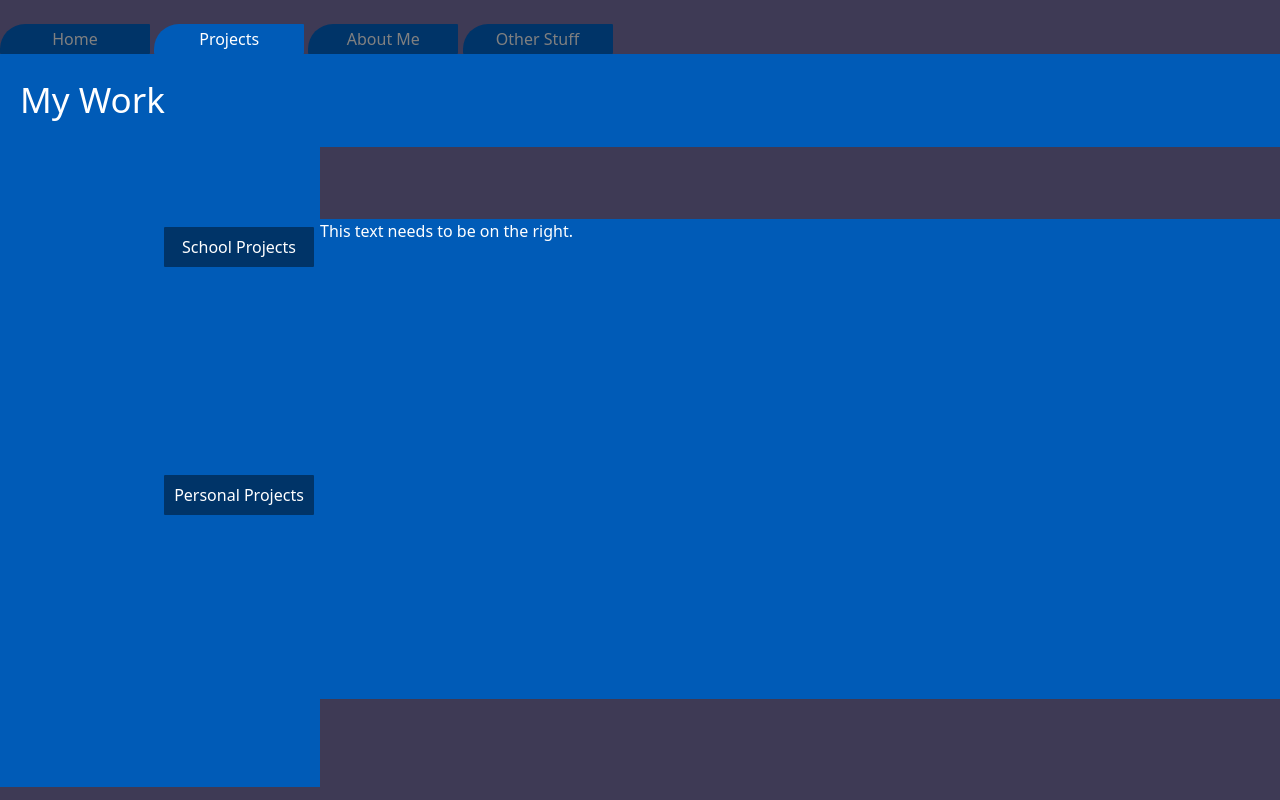
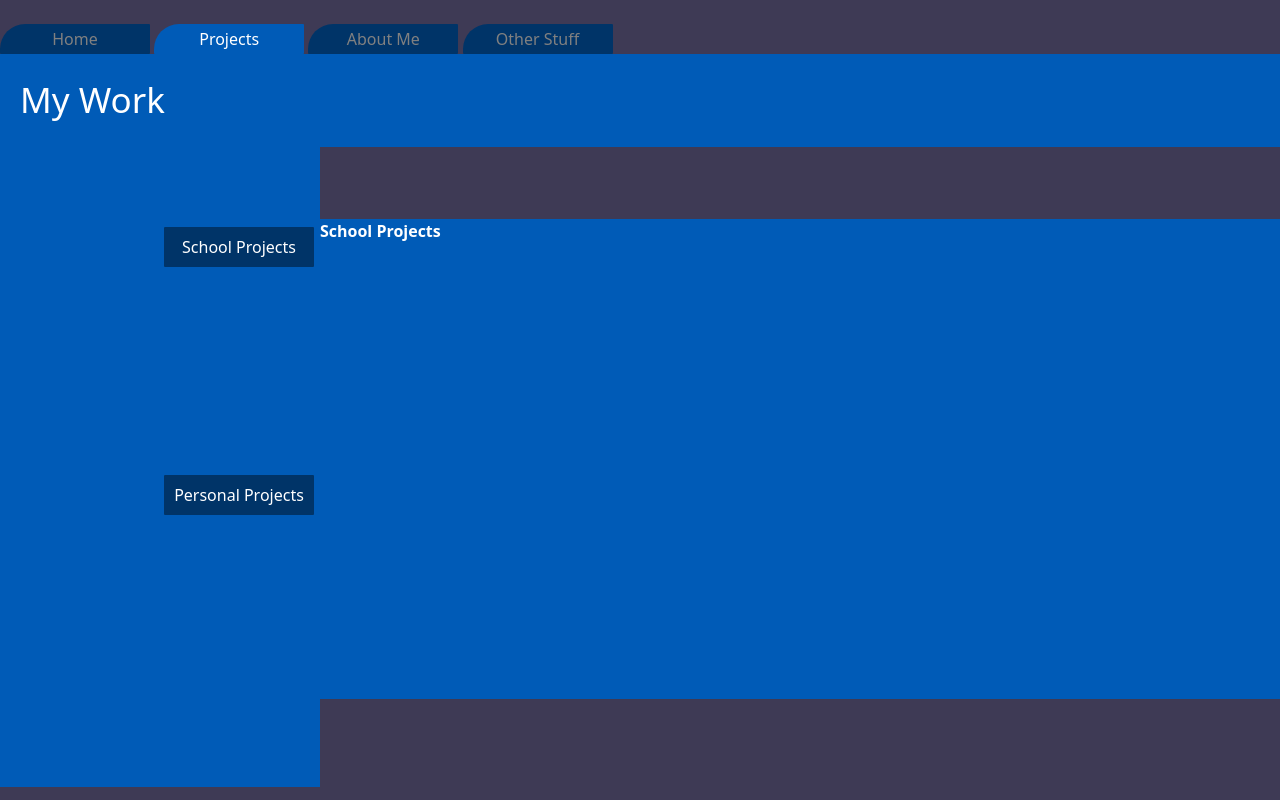
Before and after one commit to scottm213/scottmattera.net, a SvelteKit app: page /work in a window 1280 px wide. Both pictures are taken after a click on the button "School Projects". Built offline with nearby package versions, Linux system fonts and the light colour scheme.

Commit message:
both buttons on work page work now

```diff
--- a/src/routes/work/+page.svelte
+++ b/src/routes/work/+page.svelte
@@ -1,12 +1,23 @@
 <script>
     import Tabs from "../tabs.svelte";
 
-    let workOpen = $state(false);
-    function buttonClicked(){
-        console.log("Clicked");
-        workOpen = !workOpen;
+    let schoolWorkOpen = $state(false);
+    let personalWorkOpen = $state(false);
+    function schoolButtonClicked(){
+        if (!personalWorkOpen){
+            schoolWorkOpen = !schoolWorkOpen;
+        }
 
     }
+
+    function personalButtonClicked(){
+        if (!schoolWorkOpen) {
+            personalWorkOpen = !personalWorkOpen;
+        }
+
+    }
+
+
 </script>
 
 <title>My Work</title>
@@ -18,30 +29,26 @@
     <div class = "square flex flex-col items-start justify-start">
         <div class="grid grid-cols-4 gap-2 ">
 
-            <button  class = " button button3 mt-20 col-start-3 col-end-4" type="button" onclick={buttonClicked}>School Projects</button>
+            <button  class = " button button3 mt-20 col-start-3 col-end-4" type="button" value="school" onclick={schoolButtonClicked}>School Projects</button>
 
 
-            <button class = " button button3 mt-50 col-start-3 col-end-4" type="button">Personal Projects</button>
+            <button class = " button button3 mt-50 col-start-3 col-end-4" type="button" value="personal "onclick={personalButtonClicked}>Personal Projects</button>
         </div>
     </div>
         <div>
-            {#if workOpen}
-                <br>
-                <br>
-                <br>
-                <div class = "workSquare flex overflow-y-scroll">
-                    <p>
-                        This text needs to be on the right.
-                    </p>
+            <br>
+            <br>
+            <br>
+            {#if schoolWorkOpen}
 
+                <div class = "workSquare overflow-y-scroll">
+                    <h1 class ="font-bold">School Projects</h1>
+                </div>
+            {/if}
 
-
-
-
-
-
-
-
+            {#if personalWorkOpen}
+                <div class = "workSquare overflow-y-scroll">
+                    <h1>Personal Projects</h1>
                 </div>
             {/if}
 
```
